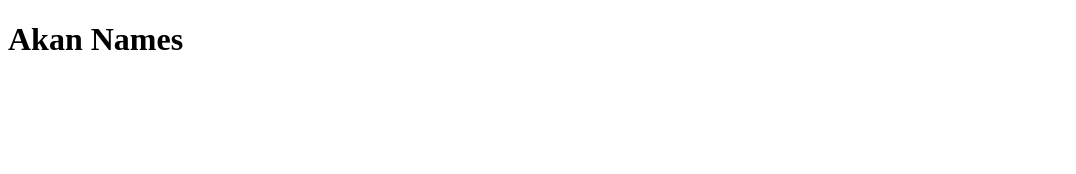
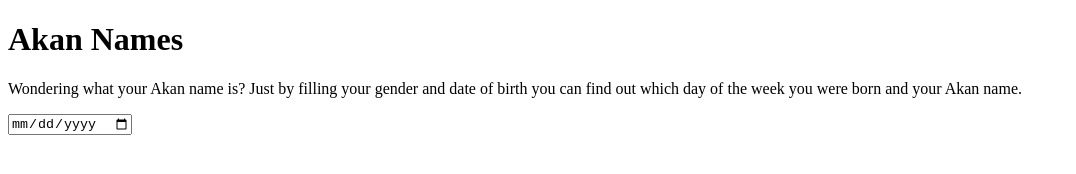
Before and after one commit to DEANKAGO/users-birthday, a plain HTML site: page index.html in a window 1280 px wide. Shown: the whole page, without its empty margins (0-1076 px from the left). Drawn offline with Linux system fonts and the light colour scheme.

Commit message:
added a description paragraph

```diff
--- a/index.html
+++ b/index.html
@@ -8,6 +8,20 @@
     <title>Akan Name</title>
   </head>
   <body>
-    <h1>Akan Names</h1>
+    <div>
+      <h1>Akan Names</h1>
+    </div>
+    <div>
+      <div class="about">
+        <p>
+          Wondering what your Akan name is? Just by filling your gender and date
+          of birth you can find out which day of the week you were born and your
+          Akan name.
+        </p>
+      </div>
+      <div class="birthday">
+        <input type="date" id="date" name="Date" />
+      </div>
+    </div>
   </body>
 </html>
```
